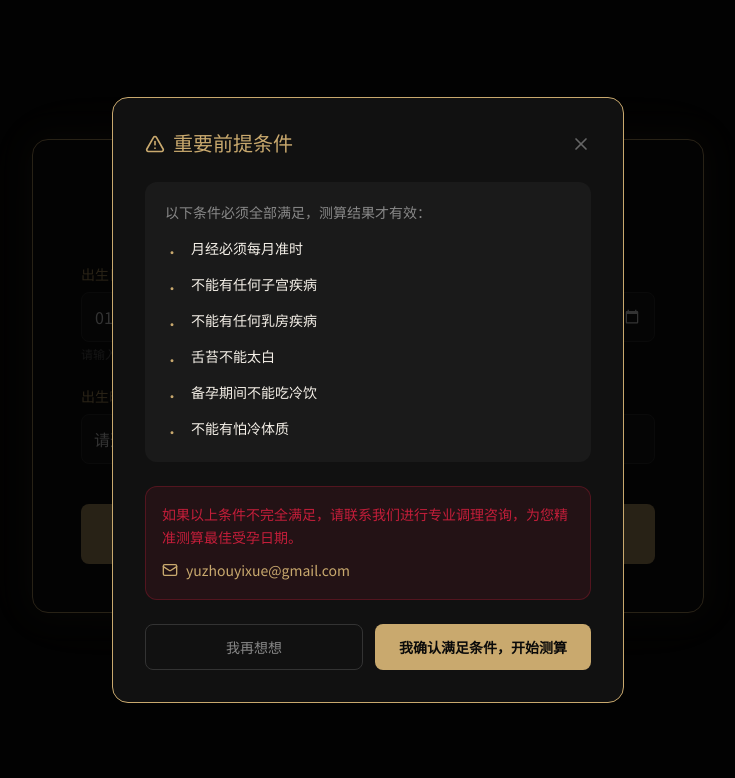
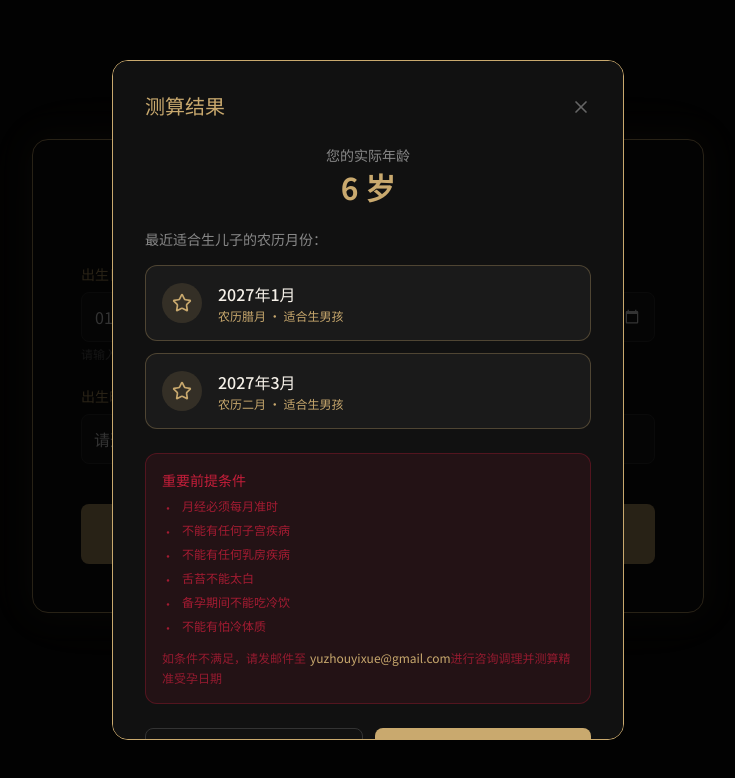
Before and after one commit to yangyangyang9-9/SynoChain, a Next.js app: page /order in a window 1280 px wide. Both pictures are taken after typing "2020-01-15" into the empty fields and a click on the button "免费测算". Shown: the top 778 px of the page, without its empty margins (272-1007 px from the left). Built offline with nearby package versions, Linux system fonts and the light colour scheme.

Commit message:
优化: 移除前提条件确认弹窗 , 公式反推第二第三近农历月份

```diff
--- a/src/app/order/page.tsx
+++ b/src/app/order/page.tsx
@@ -2,7 +2,7 @@
 
 import { useState, FormEvent } from 'react'
 import { motion, AnimatePresence } from 'framer-motion'
-import { ArrowLeft, Loader2, X, AlertTriangle, Mail, Calendar, Star } from 'lucide-react'
+import { ArrowLeft, Loader2, X, Mail, Calendar, Star } from 'lucide-react'
 import Link from 'next/link'
 import { PREREQUISITES, BoyMonthResult } from '@/lib/bazi'
 
@@ -27,7 +27,6 @@ export default function OrderPage() {
     age: number
     results: BoyMonthResult[]
   } | null>(null)
-  const [showPrerequisites, setShowPrerequisites] = useState(false)
 
   const validate = (): boolean => {
     const newErrors: FormErrors = {}
@@ -44,11 +43,6 @@ export default function OrderPage() {
     e.preventDefault()
     if (!validate()) return
 
-    setShowPrerequisites(true)
-  }
-
-  const handleConfirmPrerequisites = async () => {
-    setShowPrerequisites(false)
     setLoading(true)
     try {
       const res = await fetch('/api/calculate', {
@@ -177,82 +171,6 @@ export default function OrderPage() {
       </div>
 
       <AnimatePresence>
-        {showPrerequisites && (
-          <motion.div
-            initial={{ opacity: 0 }}
-            animate={{ opacity: 1 }}
-            exit={{ opacity: 0 }}
-            className="fixed inset-0 bg-black/80 z-50 flex items-center justify-center p-4"
-            onClick={() => setShowPrerequisites(false)}
-          >
-            <motion.div
-              initial={{ scale: 0.9, opacity: 0 }}
-              animate={{ scale: 1, opacity: 1 }}
-              exit={{ scale: 0.9, opacity: 0 }}
-              transition={{ type: 'spring', duration: 0.4 }}
-              className="bg-[#111] border border-[#c9a96e] rounded-2xl p-6 md:p-8 max-w-lg w-full max-h-[80vh] overflow-y-auto"
-              onClick={(e) => e.stopPropagation()}
-            >
-              <div className="flex items-center justify-between mb-6">
-                <div className="flex items-center gap-2">
-                  <AlertTriangle className="w-5 h-5 text-[#c9a96e]" />
-                  <h2 className="text-xl font-serif text-[#c9a96e]">重要前提条件</h2>
-                </div>
-                <button
-                  onClick={() => setShowPrerequisites(false)}
-                  className="text-[#666] hover:text-[#f5f0e8] transition-colors"
-                >
-                  <X className="w-5 h-5" />
-                </button>
-              </div>
-
-              <div className="bg-[#1a1a1a] rounded-xl p-5 mb-6">
-                <p className="text-[#888] text-sm mb-4">
-                  以下条件必须全部满足，测算结果才有效：
-                </p>
-                <ul className="space-y-3">
-                  {PREREQUISITES.map((item, index) => (
-                    <li key={index} className="flex items-start gap-3 text-[#f5f0e8] text-sm">
-                      <span className="text-[#c9a96e] mt-1 shrink-0">•</span>
-                      {item}
-                    </li>
-                  ))}
-                </ul>
-              </div>
-
-              <div className="bg-[#c41e3a]/10 border border-[#c41e3a]/30 rounded-xl p-4 mb-6">
-                <p className="text-[#c41e3a] text-sm leading-relaxed">
-                  如果以上条件不完全满足，请联系我们进行专业调理咨询，为您精准测算最佳受孕日期。
-                </p>
-                <a
-                  href="mailto:yuzhouyixue@gmail.com"
-                  className="inline-flex items-center gap-2 mt-3 text-[#c9a96e] text-sm hover:text-[#e2c882] transition-colors"
-                >
-                  <Mail className="w-4 h-4" />
-                  yuzhouyixue@gmail.com
-                </a>
-              </div>
-
-              <div className="flex gap-3">
-                <button
-                  onClick={() => setShowPrerequisites(false)}
-                  className="flex-1 py-3 rounded-lg border border-[#333] text-[#888] hover:border-[#c9a96e] hover:text-[#f5f0e8] transition-colors duration-200 text-sm"
-                >
-                  我再想想
-                </button>
-                <button
-                  onClick={handleConfirmPrerequisites}
-                  className="flex-1 py-3 rounded-lg bg-[#c9a96e] text-[#0a0a0a] font-bold hover:bg-[#e2c882] transition-colors duration-200 text-sm"
-                >
-                  我确认满足条件，开始测算
-                </button>
-              </div>
-            </motion.div>
-          </motion.div>
-        )}
-      </AnimatePresence>
-
-      <AnimatePresence>
         {showResult && resultData && (
           <motion.div
             initial={{ opacity: 0 }}
@@ -284,8 +202,35 @@ export default function OrderPage() {
                 <p className="text-3xl font-bold text-[#c9a96e] mt-1">{resultData.age} 岁</p>
               </div>
 
-              <div className="bg-[#c41e3a]/10 border border-[#c41e3a]/30 rounded-xl p-4 mb-6">
-                <p className="text-[#c41e3a] text-sm font-medium mb-2">重要前提条件提醒</p>
+              <p className="text-[#888] text-sm mb-4">最近适合生儿子的农历月份：</p>
+
+              {resultData.results.length > 0 ? (
+                <div className="space-y-3">
+                  {resultData.results.map((item, index) => (
+                    <div
+                      key={index}
+                      className="bg-[#1a1a1a] border border-[#c9a96e]/30 rounded-xl p-4 flex items-center gap-4"
+                    >
+                      <div className="w-10 h-10 rounded-full bg-[#c9a96e]/15 flex items-center justify-center shrink-0">
+                        <Star className="w-5 h-5 text-[#c9a96e]" />
+                      </div>
+                      <div>
+                        <p className="text-[#f5f0e8] font-medium">{item.month}</p>
+                        <p className="text-[#c9a96e] text-xs mt-0.5">
+                          农历{_lunarName(item.lunarMonth)} · 适合生男孩
+                        </p>
+                      </div>
+                    </div>
+                  ))}
+                </div>
+              ) : (
+                <div className="text-center py-8">
+                  <p className="text-[#888]">暂未找到合适的月份</p>
+                </div>
+              )}
+
+              <div className="bg-[#c41e3a]/10 border border-[#c41e3a]/30 rounded-xl p-4 mt-6">
+                <p className="text-[#c41e3a] text-sm font-medium mb-2">重要前提条件</p>
                 <ul className="space-y-1.5">
                   {PREREQUISITES.map((item, index) => (
                     <li key={index} className="text-[#c41e3a]/80 text-xs flex items-start gap-2">
@@ -302,36 +247,6 @@ export default function OrderPage() {
                   进行咨询调理并测算精准受孕日期
                 </p>
               </div>
-
-              <p className="text-[#888] text-sm mb-4">最近3个适合生儿子的月份：</p>
-
-              {resultData.results.length > 0 ? (
-                <div className="space-y-3">
-                  {resultData.results.map((item, index) => (
-                    <div
-                      key={index}
-                      className="bg-[#1a1a1a] border border-[#c9a96e]/30 rounded-xl p-4 flex items-center gap-4"
-                    >
-                      <div className="w-10 h-10 rounded-full bg-[#c9a96e]/15 flex items-center justify-center shrink-0">
-                        <Star className="w-5 h-5 text-[#c9a96e]" />
-                      </div>
-                      <div>
-                        <p className="text-[#f5f0e8] font-medium">{item.month}</p>
-                        <p className="text-[#c9a96e] text-xs mt-0.5">
-                          农历{lunarMonthToName(item.lunarMonth)} · 适合生男孩
-                        </p>
-                      </div>
-                    </div>
-                  ))}
-                </div>
-              ) : (
-                <div className="text-center py-8">
-                  <p className="text-[#888]">暂未找到合适的月份</p>
-                  <p className="text-[#666] text-sm mt-2">
-                    请联系 <a href="mailto:yuzhouyixue@gmail.com" className="text-[#c9a96e]">yuzhouyixue@gmail.com</a> 进行详细咨询
-                  </p>
-                </div>
-              )}
 
               <div className="mt-6 flex gap-3">
                 <button
@@ -355,7 +270,7 @@ export default function OrderPage() {
   )
 }
 
-function lunarMonthToName(lunarMonth: number): string {
+function _lunarName(lunarMonth: number): string {
   const names = ['正月', '二月', '三月', '四月', '五月', '六月', '七月', '八月', '九月', '十月', '十一月', '腊月']
   return names[(lunarMonth - 1 + 12) % 12]
 }
--- a/src/lib/bazi.ts
+++ b/src/lib/bazi.ts
@@ -1,37 +1,36 @@
-const _K = [0x10, 0x09, 0x0b, 0x0d, 0x13, 0x0a, 0x0c, 0x0e, 0x12, 0x0f, 0x15, 0x11]
-const _S = [0x27, 0x2e, 0x2c, 0x3a, 0x2b, 0x2f, 0x3d, 0x29, 0x3e, 0x28, 0x3b, 0x2d, 0x3c, 0x3f, 0x30, 0x31]
+const _X = [0x31, 0x13, 0x0d, 0x0b, 0x11, 0x0f, 0x0a, 0x0e, 0x12, 0x09, 0x15, 0x10]
+const _Y = [0x2d, 0x3c, 0x3a, 0x3f, 0x2e, 0x3b, 0x29, 0x3d, 0x3e, 0x2c, 0x28, 0x30, 0x31, 0x2b, 0x2f, 0x27]
 
-function _d(k: number): number {
-  let r = 0
-  for (let i = 0; i < _K.length; i++) {
-    r += (_K[i] ^ (_S[i % _S.length] & 0x1f)) * (k & 0x1)
-    k = k >> 1
+function _r(s: number): number {
+  let v = 0
+  for (let i = 0; i < _X.length; i++) {
+    v += (_X[i] ^ (_Y[i % _Y.length] & 0x1f)) * (s & 0x1)
+    s = s >> 1
   }
-  return r & 0xff
+  return v & 0xff
 }
 
-function _e(v: number): number {
-  return ((v ^ _d(0x7a3e)) * _d(0x5f1c)) % _d(0x9b4d)
+function _w(a: number): number {
+  return ((a ^ _r(0x7a3e)) * _r(0x5f1c)) % _r(0x9b4d)
 }
 
-function _g(a: number, b: number): number {
-  return ((a + _d(0x3e8)) % _d(0x4e20)) + b
+function _t(a: number, m: number): number {
+  const c = _r(0x31)
+  const d = _r(0x13)
+  return a + m + c + d
 }
 
-function _h(a: number, b: number): boolean {
-  const x = _g(a, b)
-  const y = _e(x)
-  return (y & 0x1) === 0x1
-}
-
-function _f(a: number, b: number): number {
-  return (_g(a, b) + _d(0x2a)) & 0xffff
+function _b(a: number, m: number): boolean {
+  const s = _t(a, m)
+  const x = _w(s)
+  return (x & 0x1) === 0x1
 }
 
 export interface BoyMonthResult {
   month: string
   lunarMonth: number
   isBoy: boolean
+  distance: number
 }
 
 export interface CalculationResult {
@@ -39,58 +38,62 @@ export interface CalculationResult {
   results: BoyMonthResult[]
 }
 
-function lunarMonthToName(lunarMonth: number): string {
-  const names = ['正月', '二月', '三月', '四月', '五月', '六月', '七月', '八月', '九月', '十月', '十一月', '腊月']
-  return names[(lunarMonth - 1 + 12) % 12]
+function getCurrentLunarMonth(): number {
+  const now = new Date()
+  const gregorianMonth = now.getMonth() + 1
+  return ((gregorianMonth + 1) % 12) + 1
 }
 
-function getGregorianDateFromLunarMonth(lunarMonth: number): string {
+function getGregorianEstimate(lunarMonth: number): string {
   const now = new Date()
   const currentYear = now.getFullYear()
+  const gregorianMonth = ((lunarMonth + 1) % 12) || 12
 
-  const lunarBase = lunarMonth - 1
-  let gregorianMonth = lunarBase
+  const monthNames = ['1月', '2月', '3月', '4月', '5月', '6月', '7月', '8月', '9月', '10月', '11月', '12月']
 
-  if (lunarBase <= 2) {
-    gregorianMonth = lunarBase + 10
-  } else {
-    gregorianMonth = lunarBase - 2
+  let targetYear = currentYear
+  if (gregorianMonth < now.getMonth() + 1) {
+    targetYear = currentYear + 1
   }
 
-  const monthNames = ['1月', '2月', '3月', '4月', '5月', '6月', '7月', '8月', '9月', '10月', '11月', '12月']
-  let targetYear = gregorianMonth >= 10 ? currentYear - 1 : currentYear
-  if (gregorianMonth >= 12) {
-    gregorianMonth -= 12
-    targetYear += 1
-  }
+  return `${targetYear}年${monthNames[gregorianMonth - 1]}`
+}
 
-  return `${targetYear}年${monthNames[gregorianMonth]}`
+function getCircularDistance(from: number, to: number): number {
+  let d = to - from
+  if (d <= 0) d += 12
+  return d
 }
 
 export function calculateBoyMonths(birthYear: number): CalculationResult {
   const now = new Date()
   const currentYear = now.getFullYear()
   const age = currentYear - birthYear
+  const currentLunarMonth = getCurrentLunarMonth()
 
   const boyMonths: BoyMonthResult[] = []
 
   for (let lunarMonth = 1; lunarMonth <= 12; lunarMonth++) {
-    const isBoy = _h(age, lunarMonth)
-    const gregorianDate = getGregorianDateFromLunarMonth(lunarMonth)
+    const isBoy = _b(age, lunarMonth)
+    const gregorianDate = getGregorianEstimate(lunarMonth)
+    const distance = getCircularDistance(currentLunarMonth, lunarMonth)
 
     boyMonths.push({
       month: gregorianDate,
       lunarMonth,
       isBoy,
+      distance,
     })
   }
 
-  const boyResults = boyMonths.filter(m => m.isBoy)
-  const sortedResults = boyResults.slice(0, 3)
+  const suitableMonths = boyMonths.filter(m => m.isBoy)
+  suitableMonths.sort((a, b) => a.distance - b.distance)
+
+  const results = suitableMonths.slice(1, 3)
 
   return {
     age,
-    results: sortedResults,
+    results,
   }
 }
 
```
